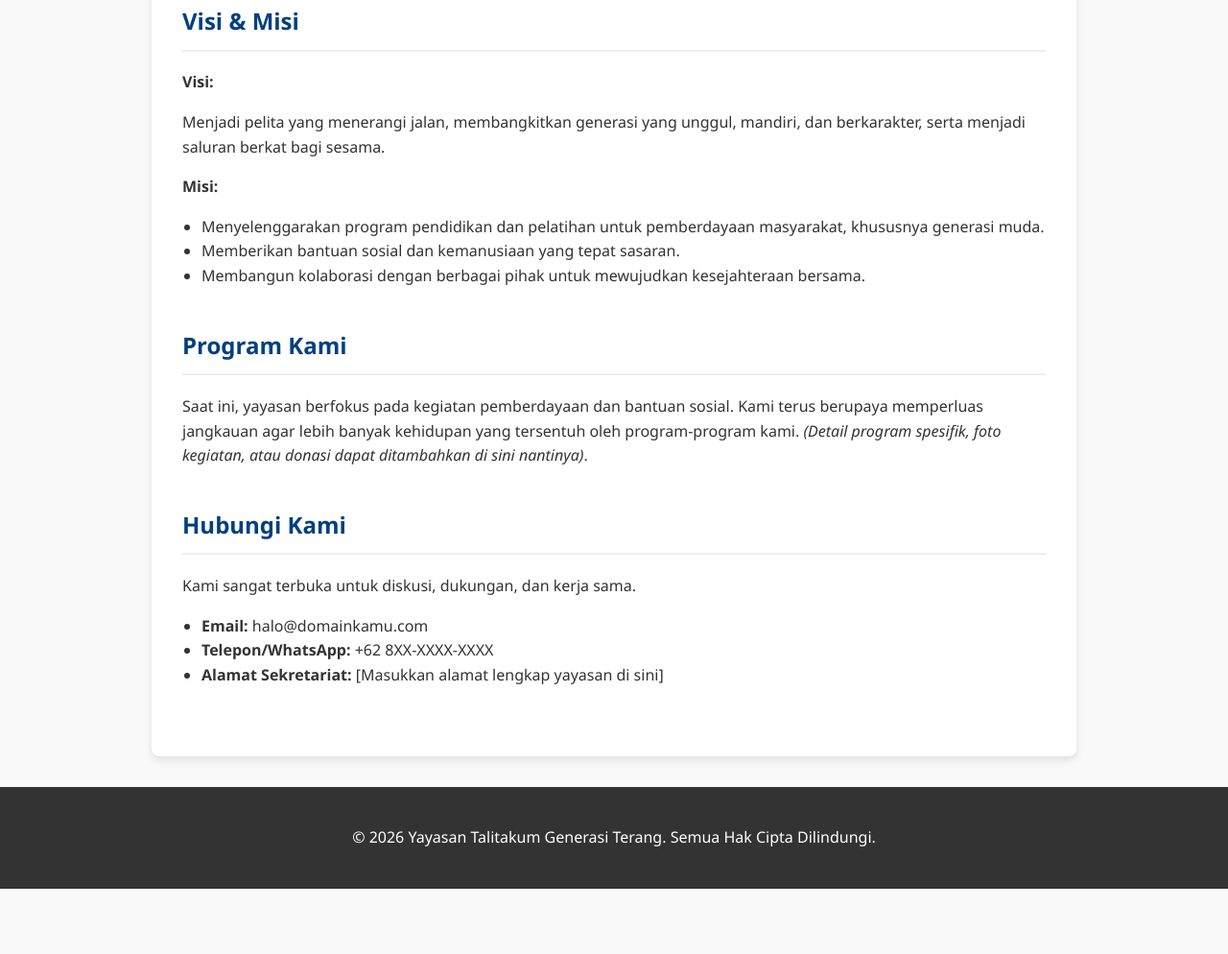
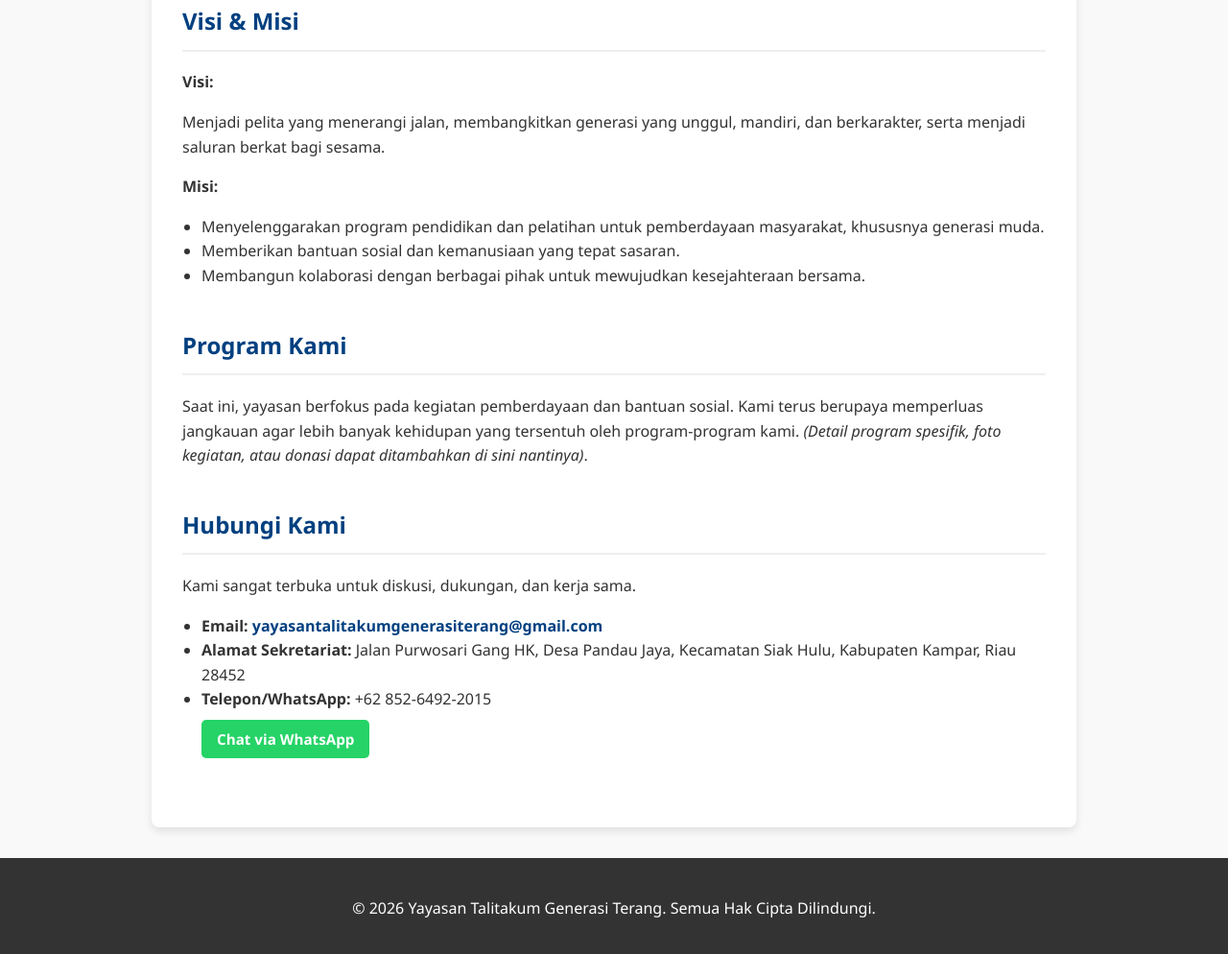
Before and after one commit to cr1m3/talitakum, a plain HTML site: page index.html in a window 1280 px wide. Shown: the part 588-1582 px from the top of the page at 96% size. Before the commit the page ends 1514 px from the top, so only its background shows below. Drawn offline with Linux system fonts and the light colour scheme.

Commit message:
Update index.html

```diff
--- a/index.html
+++ b/index.html
@@ -75,6 +75,30 @@
             padding: 1.5rem;
             margin-top: 2rem;
         }
+        /* Tombol WhatsApp */
+        .wa-button {
+            display: inline-block;
+            background-color: #25D366;
+            color: white;
+            padding: 8px 16px;
+            text-decoration: none;
+            border-radius: 5px;
+            font-weight: bold;
+            margin-top: 8px;
+            font-size: 0.95rem;
+        }
+        .wa-button:hover {
+            background-color: #128C7E;
+        }
+        /* Link Email */
+        .email-link {
+            color: #004080;
+            text-decoration: none;
+            font-weight: bold;
+        }
+        .email-link:hover {
+            text-decoration: underline;
+        }
     </style>
 </head>
 <body>
@@ -118,9 +142,11 @@
             <h2>Hubungi Kami</h2>
             <p>Kami sangat terbuka untuk diskusi, dukungan, dan kerja sama.</p>
             <ul>
-                <li><strong>Email:</strong> halo@domainkamu.com</li>
-                <li><strong>Telepon/WhatsApp:</strong> +62 8XX-XXXX-XXXX</li>
-                <li><strong>Alamat Sekretariat:</strong> [Masukkan alamat lengkap yayasan di sini]</li>
+                <li><strong>Email:</strong> <a href="mailto:yayasantalitakumgenerasiterang@gmail.com" class="email-link">yayasantalitakumgenerasiterang@gmail.com</a></li>
+                <li><strong>Alamat Sekretariat:</strong> Jalan Purwosari Gang HK, Desa Pandau Jaya, Kecamatan Siak Hulu, Kabupaten Kampar, Riau 28452</li>
+                <li><strong>Telepon/WhatsApp:</strong> +62 852-6492-2015 <br>
+                    <a href="https://wa.me/6285264922015" class="wa-button" target="_blank">Chat via WhatsApp</a>
+                </li>
             </ul>
         </div>
     </div>
```
